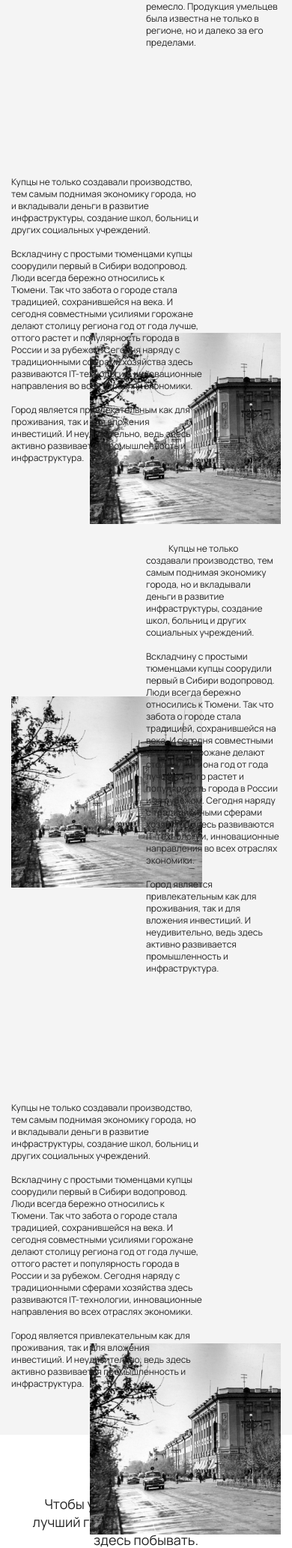
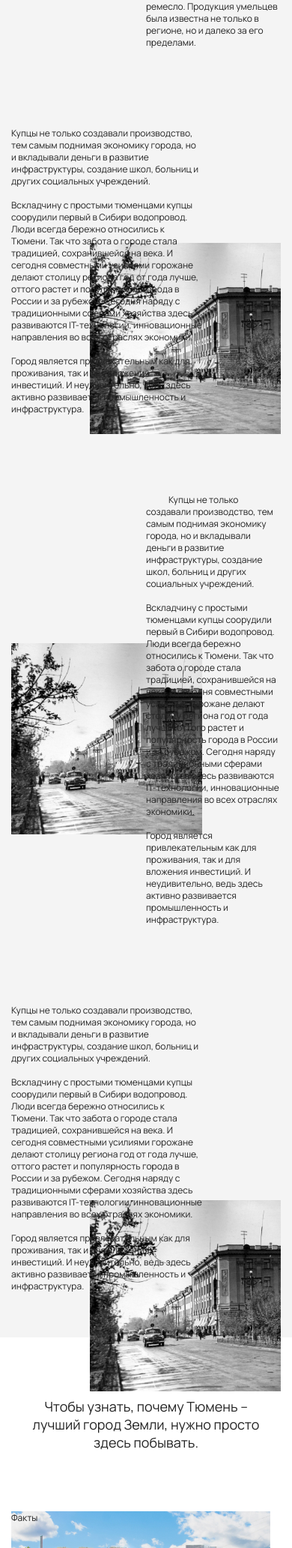
Before and after one commit to Heanware/education, a PHP site: page / in a window 390 px wide. Shown: the part 2360-4425 px from the top of the page at 75% size. Run offline with PHP 8.4, Linux system fonts and the light colour scheme.

Commit message:
fix offsets

```diff
--- a/assets/css/media.css
+++ b/assets/css/media.css
@@ -234,6 +234,7 @@
 
     .city__history > .city__history--element:nth-child(2n+3) {
         padding-bottom: 150px;
+        padding-top: 0;
     }
 
     .city__history > .city__history--element > .city__history--element-title {
@@ -259,12 +260,9 @@
     }
 
     .city__history--element-description {
-        padding-bottom: 70px;
-    }
-
-    .city__history--element-description {
         font-size: 32px;
-        margin-bottom: 60px;
+        margin-bottom: 0;
+        padding-bottom: 0;
     }
 
     .city__history > .city__history--element:nth-child(2n+3) > .city__history--element-img {
@@ -444,11 +442,6 @@
         padding-top: 45px;
     }
 
-    .city__advantage ~ .city__history--element > .city__history--element-description,
-    .city__history > .city__history--element:nth-child(2n+3) > .city__history--element-description {
-        padding: 0;
-    }
-
     .city__history > .city__history--element:nth-child(2n),
     .city__history > .city__history--element:nth-child(2n+3) {
         padding-bottom: 30px;
@@ -625,6 +618,11 @@
     .city__history > .city__history--element:nth-child(2n) > .city__history--element-description {
         line-height: 16px;
         max-width: 255px;
+    }
+
+    .city__history > .city__history--element:nth-child(2n) > .city__history--element-description,
+    .city__history > .city__history--element:nth-child(2n+3) > .city__history--element-description {
+        padding-bottom: 0;
     }
 
     .city__history > .city__advantage ~ .city__history--element > .city__history--element-description {
```
